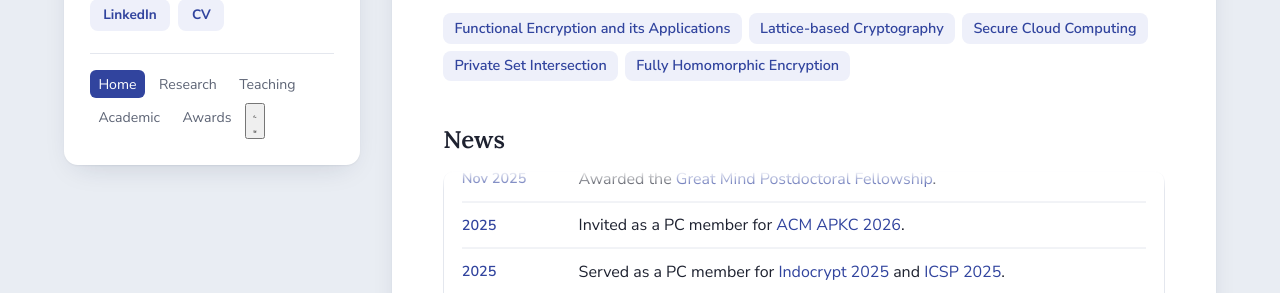
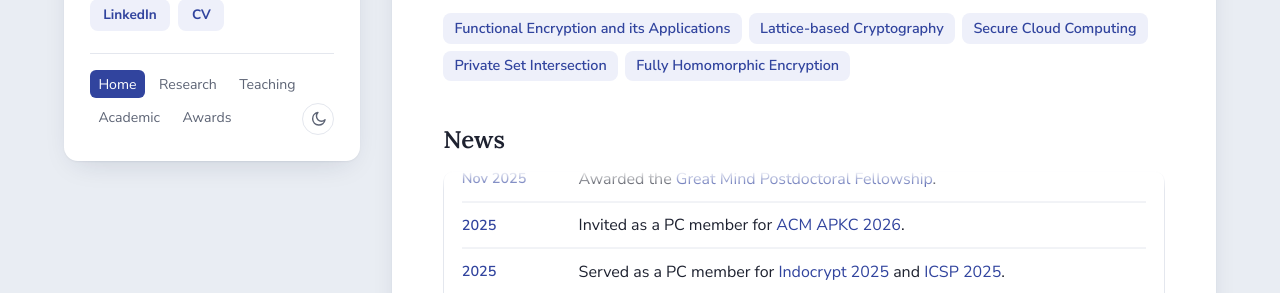
Before and after one commit to Subhranildutta17/subhranildutta17.github.io, a Jekyll site: the page built from index.md, in a window 1280 px wide. Shown: the part 551-844 px from the top of the page. Built offline with Jekyll 4.4.1, drawn with Linux system fonts in a browser that asks for light colours.

Commit message:
Add files via upload

```diff
--- a/assets/css/main.scss
+++ b/assets/css/main.scss
@@ -10,9 +10,30 @@
   --muted: #5d6475;
   --line: #e4e7ee;
   --shadow: 0 1px 2px rgba(23, 32, 64, .06), 0 10px 30px -12px rgba(23, 32, 64, .18);
+  --on-indigo: #ffffff;          // text on a solid indigo background
+  --quote: #2b3463;              // teaching-philosophy text
   --serif: "Lora", Georgia, serif;
   --sans: "Nunito Sans", "Segoe UI", system-ui, sans-serif;
+  color-scheme: light;
 }
+
+// ---------- night mode: the same variables, darker values ----------
+@mixin night {
+  --canvas: #0e1220;
+  --sheet: #171c2d;
+  --indigo: #a3b2ff;
+  --indigo-soft: #252c4a;
+  --text: #e3e6ef;
+  --muted: #a6adbd;
+  --line: #2b3148;
+  --shadow: 0 0 0 1px #232a40, 0 10px 30px -12px rgba(0, 0, 0, .75);
+  --on-indigo: #11152b;
+  --quote: #d0d7ff;
+  color-scheme: dark;
+}
+:root[data-theme="dark"] { @include night; }
+// Visitors with JavaScript off still get the dark version if their system asks for it.
+@media (prefers-color-scheme: dark) { :root:not([data-theme]) { @include night; } }
 
 *, *::before, *::after { box-sizing: border-box; }
 html { -webkit-text-size-adjust: 100%; }
@@ -22,7 +43,7 @@ a { color: var(--indigo); text-decoration: none; }
 a:hover { text-decoration: underline; text-underline-offset: 3px; }
 a:focus-visible { outline: 2px solid var(--indigo); outline-offset: 2px; }
 .skip { position: absolute; left: -9999px; }
-.skip:focus { left: 1rem; top: .5rem; z-index: 30; background: #fff; padding: .3rem .6rem; }
+.skip:focus { left: 1rem; top: .5rem; z-index: 30; background: var(--sheet); padding: .3rem .6rem; }
 
 .shell {
   display: grid;
@@ -46,11 +67,20 @@ a:focus-visible { outline: 2px solid var(--indigo); outline-offset: 2px; }
 .side-email { margin-top: .8rem !important; font-size: .88rem; color: var(--muted); }
 .side-links { list-style: none; padding: 0; margin: 1rem 0 0; display: flex; flex-wrap: wrap; gap: .5rem; }
 .side-links a { display: inline-block; font-size: .85rem; font-weight: 700; padding: .3rem .85rem; background: var(--indigo-soft); border-radius: 8px; }
-.side-links a:hover { background: var(--indigo); color: #fff; text-decoration: none; }
+.side-links a:hover { background: var(--indigo); color: var(--on-indigo); text-decoration: none; }
 .side-nav { margin-top: 1.4rem; padding-top: 1rem; border-top: 1px solid var(--line); display: flex; flex-wrap: wrap; gap: .3rem; font-size: .88rem; }
 .side-nav a { color: var(--muted); padding: .15rem .55rem; border-radius: 6px; }
 .side-nav a:hover { background: var(--indigo-soft); color: var(--indigo); text-decoration: none; }
-.side-nav a.active { background: var(--indigo); color: #fff; }
+.side-nav a.active { background: var(--indigo); color: var(--on-indigo); }
+
+// day / night switch, at the end of the menu row
+.theme-toggle { margin-left: auto; display: inline-flex; align-items: center; justify-content: center; width: 2rem; height: 2rem; padding: 0; color: var(--muted); background: none; border: 1px solid var(--line); border-radius: 50%; cursor: pointer; }
+.theme-toggle[hidden] { display: none; }
+.theme-toggle:hover { background: var(--indigo-soft); color: var(--indigo); }
+.theme-toggle:focus-visible { outline: 2px solid var(--indigo); outline-offset: 2px; }
+.theme-toggle svg { width: 1.1rem; height: 1.1rem; flex: none; }
+.theme-toggle .i-sun, [data-theme="dark"] .theme-toggle .i-moon { display: none; }
+[data-theme="dark"] .theme-toggle .i-sun { display: block; }
 .page-lead { color: var(--muted); margin: -.4rem 0 2rem; max-width: 65ch; }
 
 // ---------- one white page for the content ----------
@@ -91,7 +121,7 @@ h3 { font-size: .98rem; font-weight: 700; margin: 1.4rem 0 .5rem; color: var(--m
 .teach td { padding: .45rem .8rem .45rem 0; border-bottom: 1px solid var(--line); vertical-align: top; }
 .teach td:first-child { font-weight: 600; width: 40%; }
 .teach td:last-child { color: var(--muted); width: 24%; padding-right: 0; }
-.philosophy { margin: 1.6rem 0 0; padding: 1rem 1.3rem; background: var(--indigo-soft); border-radius: 10px; font-family: var(--serif); font-style: italic; font-size: 1.05rem; color: #2b3463; }
+.philosophy { margin: 1.6rem 0 0; padding: 1rem 1.3rem; background: var(--indigo-soft); border-radius: 10px; font-family: var(--serif); font-style: italic; font-size: 1.05rem; color: var(--quote); }
 
 .edu { list-style: none; padding: 0; margin: 0; }
 .edu li { padding: .55rem 0; border-top: 1px solid var(--line); }
```
